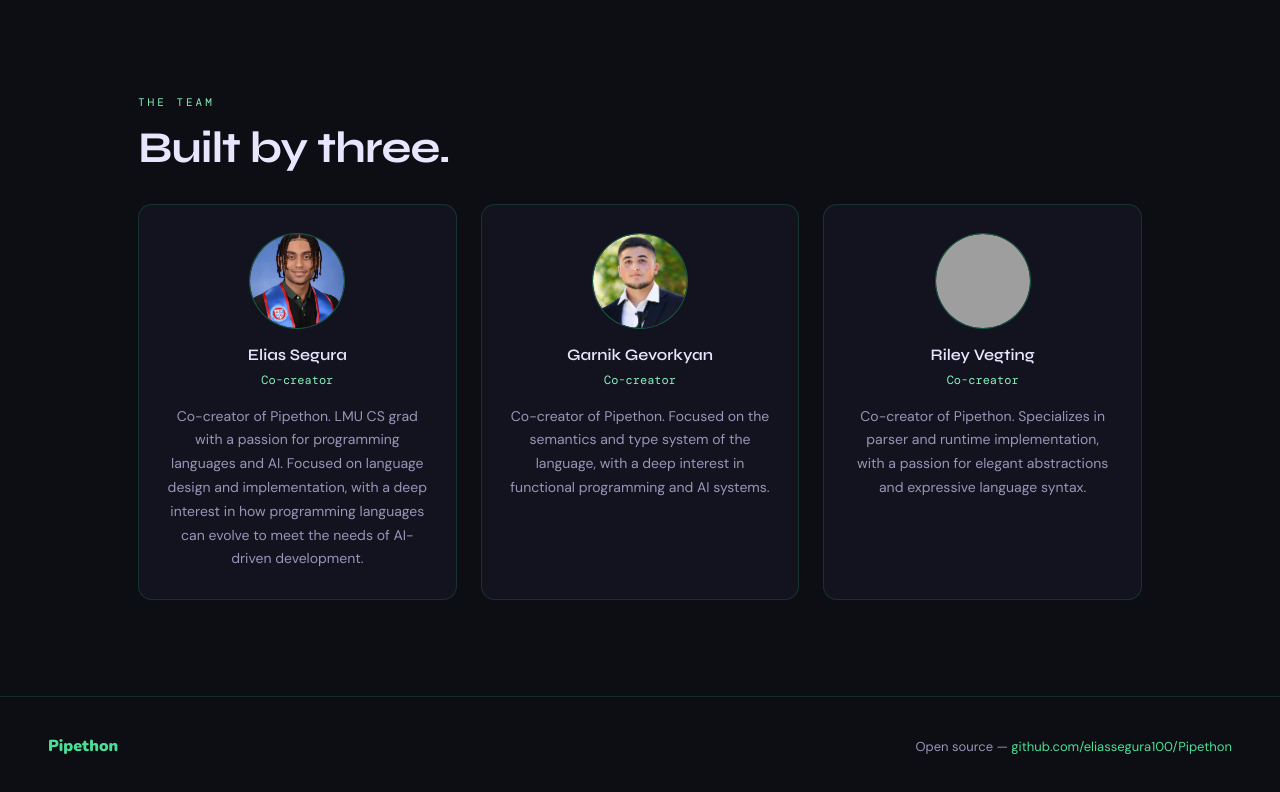
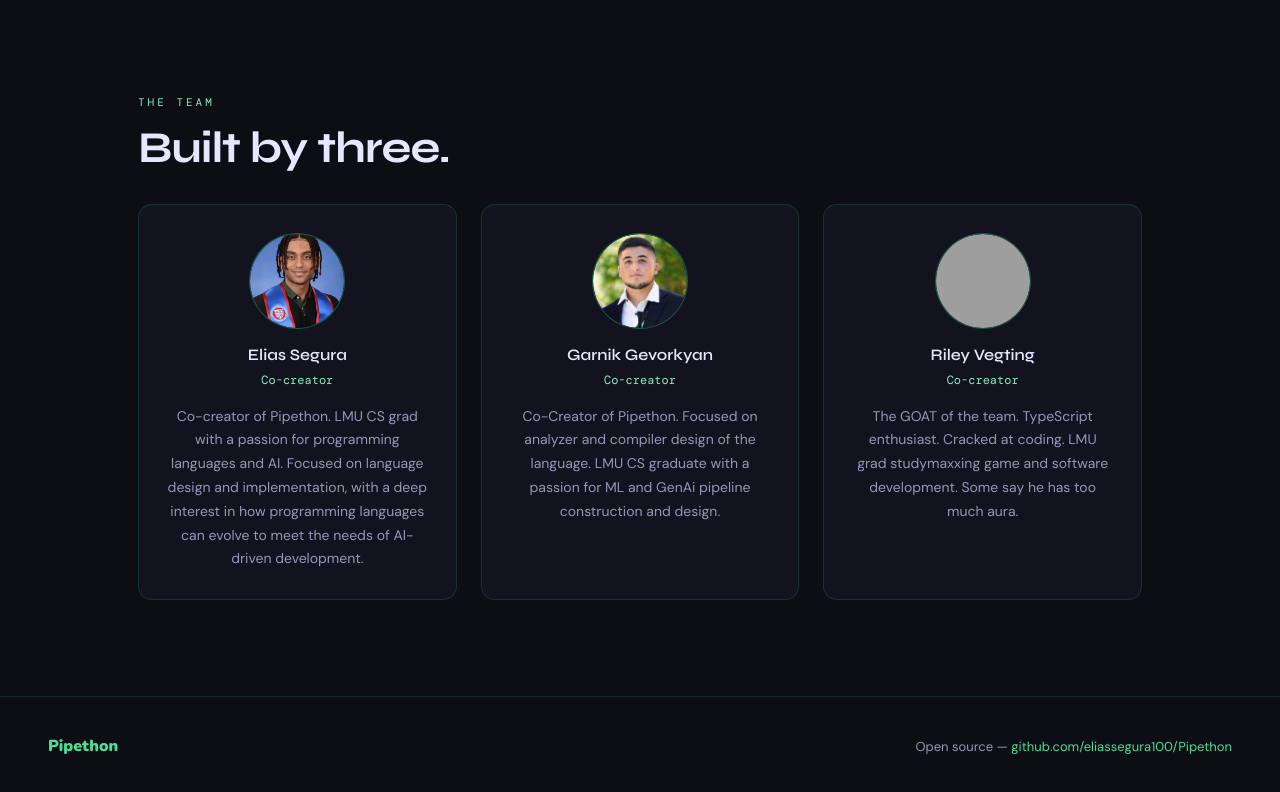
Before and after one commit to eliassegura100/Pipethon, a website: page index.html in a window 1280 px wide. Shown: the part 4083-4875 px from the top of the page. Drawn offline with nearby package versions, Linux system fonts and the light colour scheme; grey boxes are pictures that could not be loaded; files whose address does not match are found by name; a web font is replaced by a local one.

Commit message:
Update team bios in index.html for clarity and personalization

```diff
--- a/index.html
+++ b/index.html
@@ -876,8 +876,7 @@
           </div>
         </div>
         <p class="team-bio">
-          Co-creator of Pipethon. Focused on the semantics and type system of the language, with a deep interest in
-          functional programming and AI systems. <!-- TODO: update with your real bio -->
+          Co-Creator of Pipethon. Focused on analyzer and compiler design of the language. LMU CS graduate with a passion for ML and GenAi pipeline construction and design.
         </p>
       </a>
 
@@ -892,8 +891,7 @@
           </div>
         </div>
         <p class="team-bio">
-          Co-creator of Pipethon. Specializes in parser and runtime implementation, with a passion for elegant
-          abstractions and expressive language syntax. <!-- TODO: update with your real bio -->
+          The GOAT of the team. TypeScript enthusiast. Cracked at coding. LMU grad studymaxxing game and software development. Some say he has too much aura.
         </p>
       </a>
     </div>
```
